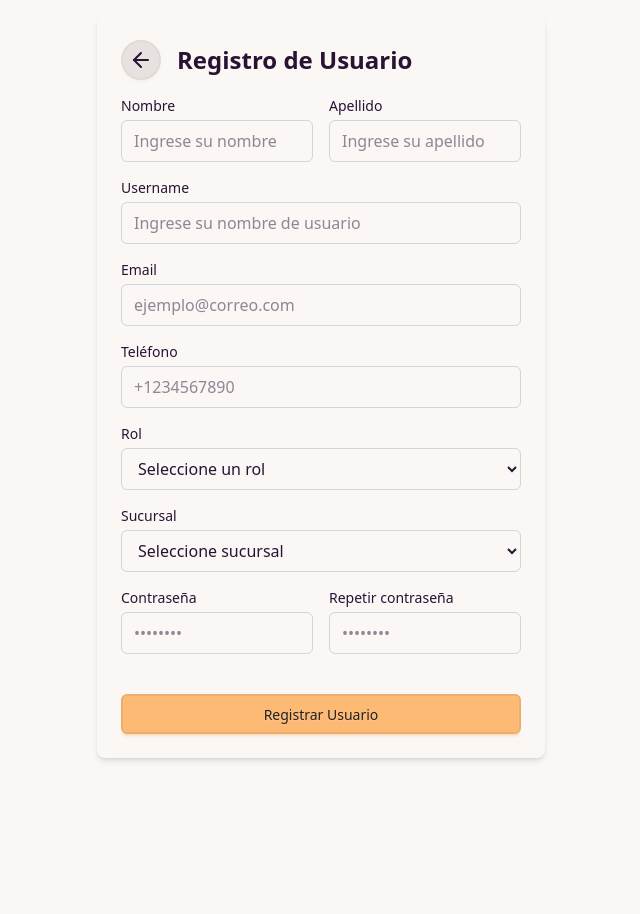
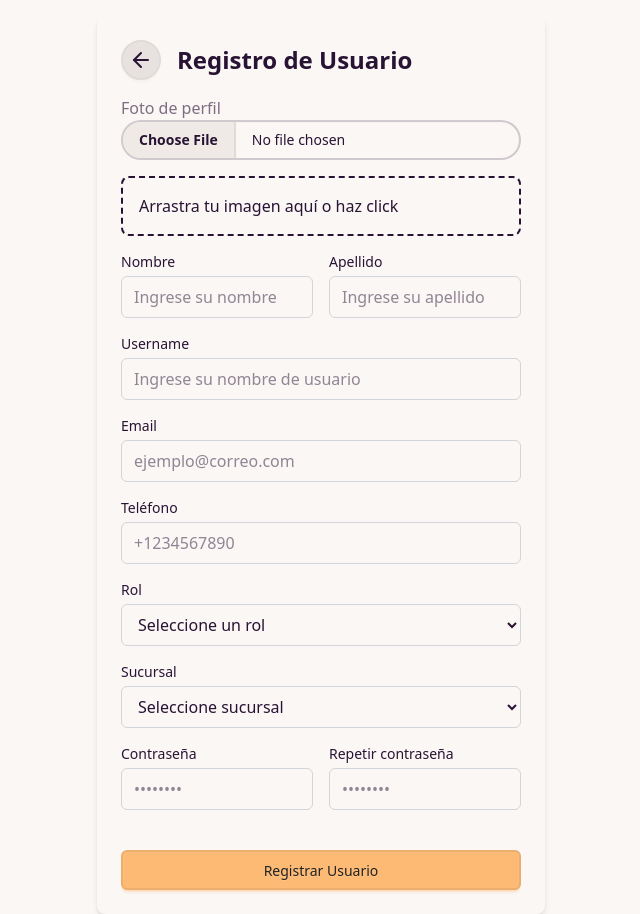
Before and after one commit to breightend/Mykonos-os, a React (Vite) app: page /createUser in a window 1280 px wide. Shown: the whole page, without its empty margins (319-959 px from the left). Before the commit the page ends 800 px from the top, so only its background shows below. Built offline with nearby package versions, Linux system fonts and the light colour scheme.

Commit message:
cosas medias rotas

```diff
--- a/electron.vite.config.mjs
+++ b/electron.vite.config.mjs
@@ -15,6 +15,19 @@ export default defineConfig({
         '@renderer': resolve('src/renderer/src')
       }
     },
-    plugins: [react()]
+    plugins: [react()],
+    server: {
+      headers: {
+        "Content-Security-Policy": [
+          "default-src 'self'",
+          "connect-src 'self' http://localhost:5000 ws://localhost:5173",
+          "img-src 'self' data: blob: http://localhost:5173",
+          "style-src 'self' 'unsafe-inline'",
+          "script-src 'self' 'unsafe-eval'",
+          "font-src 'self' data:",
+          "media-src 'self' data: blob:"
+        ].join('; ')
+      }
+    }
   }
 })
--- a/package.json
+++ b/package.json
@@ -26,6 +26,7 @@
     "pikaday": "^1.8.2",
     "postcss": "^8.5.2",
     "react-day-picker": "^9.6.3",
+    "react-dropzone": "^14.3.8",
     "react-hot-toast": "^2.5.2",
     "tailwindcss": "^4.0.6",
     "wouter": "^3.6.0"
--- a/src/renderer/src/components/createUser.jsx
+++ b/src/renderer/src/components/createUser.jsx
@@ -1,8 +1,18 @@
 import { useState } from 'react'
-import { enviarData } from '../services/pruebita'
+import { enviarData } from '../services/usuarioService'
 import toast, { Toaster } from 'react-hot-toast'
 import { ArrowLeft } from 'lucide-react'
 import { useLocation } from 'wouter'
+import { useDropzone } from 'react-dropzone';
+
+const convertToBase64 = (file) => {
+  return new Promise((resolve, reject) => {
+    const reader = new FileReader();
+    reader.readAsDataURL(file);
+    reader.onload = () => resolve(reader.result);
+    reader.onerror = (error) => reject(error);
+  });
+};
 
 function CreateUser() {
   const [, setLocation] = useLocation()
@@ -15,7 +25,8 @@ function CreateUser() {
     rol: '',
     sucursal: '',
     password: '',
-    confirmPassword: ''
+    confirmPassword: '',
+    avatar: null
   })
   const [errors, setErrors] = useState({})
 
@@ -76,7 +87,7 @@ function CreateUser() {
     try {
       const data = new FormData()
       for (const key in formData) {
-        if (formData[key] !== null) {
+        if (formData[key] !== null && formData[key] !== undefined) {
           data.append(key, formData[key])
         }
       }
@@ -104,6 +115,17 @@ function CreateUser() {
     }
   }
 
+
+    const { getRootProps, getInputProps } = useDropzone({
+      accept: 'image/*',
+      onDrop: async (acceptedFiles) => {
+        const file = acceptedFiles[0];
+        const base64 = await convertToBase64(file);
+        setFormData({ ...formData, avatar: base64 });
+      }
+    })
+
+
   return (
     <div className="max-w-md mx-auto p-6 rounded-lg shadow-md mt-4 bg-base-100">
       <div className='flex items-center gap-4 '>
@@ -118,6 +140,31 @@ function CreateUser() {
       </div>
 
       <form onSubmit={handleSubmit} className="space-y-4 mt-4">
+        <div className="form-control w-full">
+          <label className="label">
+            <span className="label-text">Foto de perfil</span>
+          </label>
+          <input
+            type="file"
+            accept="image/*"
+            onChange={(e) => setFormData({ ...formData, avatar: e.target.files[0] })}
+            className="file-input file-input-bordered w-full"
+          />
+          {formData.avatar && (
+            <div className="mt-2">
+              <div className="avatar">
+                <div className="w-24 rounded-full">
+                  <img src={URL.createObjectURL(formData.avatar)} alt="Preview" />
+                </div>
+              </div>
+              <span className="text-sm">{formData.avatar.name}</span>
+            </div>
+          )}
+        </div>
+        <div {...getRootProps()} className="border-2 border-dashed p-4 rounded-lg">
+          <input {...getInputProps()} />
+          <p>Arrastra tu imagen aquí o haz click</p>
+        </div>
         <div className="grid grid-cols-1 md:grid-cols-2 gap-4">
           <div>
             <label className="block text-sm font-medium mb-1">Nombre</label>
--- a/src/renderer/src/contexts/themeContext.jsx
+++ b/src/renderer/src/contexts/themeContext.jsx
@@ -27,4 +27,4 @@ export const ThemeProvider = ({ children }) => {
   );
 };
 
-export const useTheme = () => useContext(ThemeContext);
+export const useTheme = () => useContext(ThemeContext)
--- a/src/renderer/src/services/pruebita.js
+++ b/src/renderer/src/services/usuarioService.js
@@ -1,6 +1,6 @@
 import axios from "axios";
 
-export async function prueba() {
+export async function fetchData() {
     const response = await axios.get("http://localhost:5000/api/data")
     console.log(response)
 }
```
Also changed, not shown: 1 other file (tests, documents, lock files or other folders).
